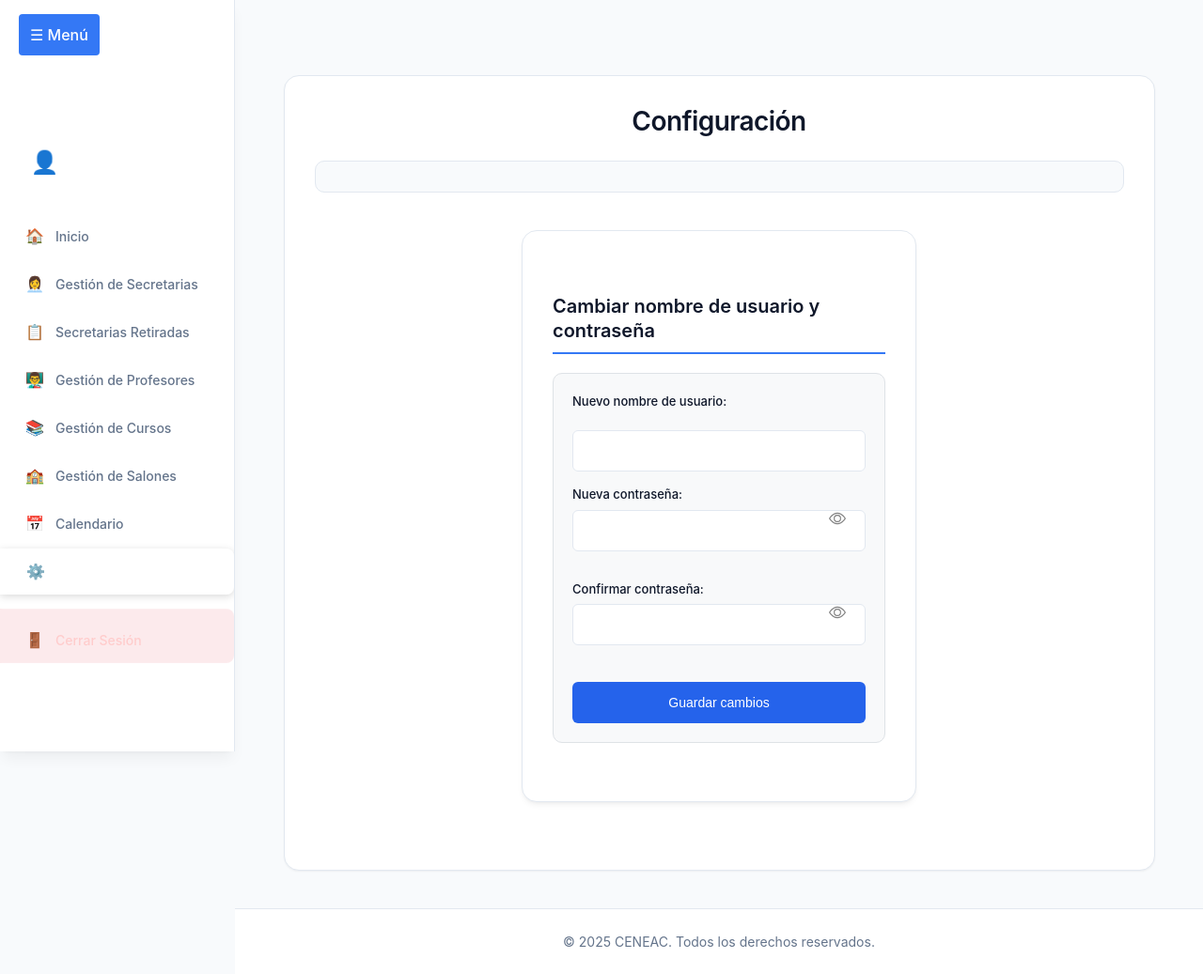
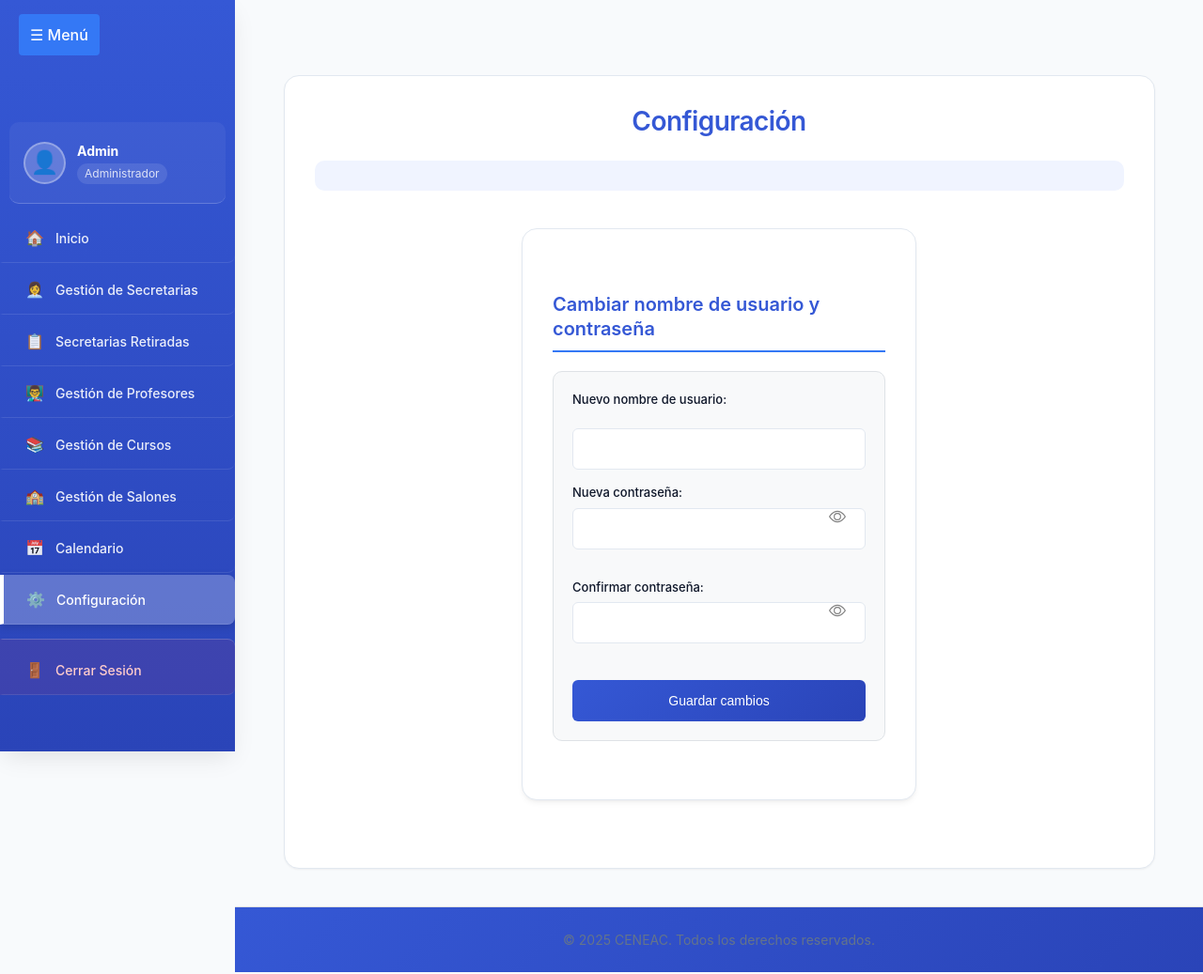
Before and after one commit to bestrolla/ceneac, a PHP site: page /ceneac/admin/configuracion/vista/configuracion.php in a window 1280 px wide. Shown: the whole page at 94% size. Run offline with PHP 8.4, Linux system fonts and the light colour scheme.

Commit message:
stilos de la pagina de configuracion

```diff
--- a/admin/configuracion/vista/styles.css
+++ b/admin/configuracion/vista/styles.css
@@ -1,41 +1,35 @@
 /* ==========================================================================
-   Variables y Configuración Global (Minimalista)
+   Variables Globales
    ========================================================================== */
 :root {
-  /* Paleta de Colores Primaria */
-  --primary: #2563eb;         /* Azul refinado */
-  --primary-hover: #1d4ed8;   /* Azul oscuro suave */
-  --primary-light: #eff6ff;   /* Fondo azul ultra claro */
+  /* Paleta de Azules Principal */
+  --azul: #3558d5;
+  --azul-oscuro: #2a44b8;
+  --azul-claro: #d7e1ff;
+  --azul-muy-claro: #f0f4ff;
 
-  /* Neutros */
-  --bg-main: #f8fafc;         /* Fondo general slate-50 */
-  --surface: #ffffff;         /* Tarjetas y contendores */
-  --border: #e2e8f0;          /* Líneas de división discretas */
-  --border-hover: #cbd5e1;
+  /* Neutros y Superficies */
+  --bg-main: #f8fafc;
+  --surface: #ffffff;
+  --border: #e2e8f0;
 
-  /* Tipografía */
-  --text-main: #0f172a;       /* Texto principal casi negro */
-  --text-muted: #64748b;      /* Texto secundario / etiquetas */
+  /* Textos */
+  --text-main: #0f172a;
+  --text-muted: #64748b;
+  --blanco: #ffffff;
 
-  /* Estados */
-  --success-bg: #f0fdf4;
-  --success-text: #166534;
-  --error-bg: #fef2f2;
-  --error-text: #991b1b;
-
-  /* Sombras Minimalistas (Suaves y difusas) */
+  /* Sombras Minimalistas */
   --shadow-sm: 0 1px 2px 0 rgba(0, 0, 0, 0.05);
   --shadow-md: 0 4px 6px -1px rgba(0, 0, 0, 0.05), 0 2px 4px -2px rgba(0, 0, 0, 0.05);
-  --shadow-lg: 0 10px 15px -3px rgba(0, 0, 0, 0.05), 0 4px 6px -4px rgba(0, 0, 0, 0.05);
+  --shadow-lg: 0 10px 25px -5px rgba(0, 0, 0, 0.1);
 
-  /* Geometría y Animación */
-  --radius-sm: 6px;
-  --radius-md: 10px;
-  --radius-lg: 16px;
-  --transition: all 0.2s ease-in-out;
+  /* Geometría */
+  --radio-sm: 6px;
+  --radio-md: 10px;
+  --radio-lg: 16px;
+  --transicion: all 0.2s cubic-bezier(0.4, 0, 0.2, 1);
 }
 
-/* Reset y Base */
 *, *::before, *::after {
   margin: 0;
   padding: 0;
@@ -43,7 +37,7 @@
 }
 
 body {
-  font-family: 'Inter', system-ui, -apple-system, BlinkMacSystemFont, "Segoe UI", Roboto, sans-serif;
+  font-family: 'Inter', system-ui, -apple-system, sans-serif;
   background-color: var(--bg-main);
   color: var(--text-main);
   display: flex;
@@ -109,29 +104,31 @@ body {
   z-index: 1001;
   top: 0;
   left: 0;
-  background-color: var(--surface);
+  background: linear-gradient(180deg, var(--azul) 0%, var(--azul-oscuro) 100%);
   overflow-x: hidden;
   transition: width 0.3s cubic-bezier(0.16, 1, 0.3, 1);
   padding-top: 72px;
-  border-right: 1px solid var(--border);
   box-shadow: var(--shadow-lg);
 }
 
 .sidebar a {
-  padding: 12px 24px;
+  padding: 14px 24px;
   text-decoration: none;
   font-size: 15px;
   font-weight: 500;
-  color: var(--text-muted);
+  color: rgba(255, 255, 255, 0.9);
   display: flex;
   align-items: center;
   gap: 12px;
-  transition: var(--transition);
+  transition: var(--transicion);
+  border-left: 3px solid transparent;
 }
 
 .sidebar a:hover {
-  background-color: var(--primary-light);
-  color: var(--primary);
+  background-color: rgba(255, 255, 255, 0.1);
+  color: var(--blanco);
+  border-left-color: var(--blanco);
+  padding-left: 28px;
 }
 
 .closebtn {
@@ -175,7 +172,7 @@ body {
 .main-content h1 {
   font-size: 1.75rem;
   font-weight: 600;
-  color: var(--text-main);
+  color: var(--azul);
   margin-bottom: 24px;
   letter-spacing: -0.02em;
 }
@@ -188,9 +185,8 @@ body {
   margin-bottom: 24px;
   gap: 16px;
   padding: 16px 20px;
-  background-color: var(--bg-main);
-  border: 1px solid var(--border);
-  border-radius: var(--radius-md);
+  background-color: var(--azul-muy-claro);
+  border-radius: var(--radio-md);
 }
 
 p {
@@ -295,14 +286,13 @@ p {
   font-size: 1.25rem;
   font-weight: 600;
   margin-bottom: 20px;
-  color: var(--text-main);
+  color: var(--azul);
 }
 
 .config-form label {
   display: block;
   margin-bottom: 6px;
   font-weight: 500;
-  color: var(--text-main);
   font-size: 13px;
 }
 
@@ -316,17 +306,16 @@ p {
   width: 100%;
   padding: 10px 14px;
   border: 1px solid var(--border);
-  border-radius: var(--radius-sm);
+  border-radius: var(--radio-sm);
   font-size: 14px;
-  transition: var(--transition);
+  transition: var(--transicion);
   background-color: var(--surface);
-  color: var(--text-main);
 }
 
 .config-form input:focus {
   outline: none;
-  border-color: var(--primary);
-  box-shadow: 0 0 0 3px rgba(37, 99, 235, 0.12);
+  border-color: var(--azul);
+  box-shadow: 0 0 0 3px rgba(53, 88, 213, 0.15);
 }
 
 .toggle-password {
@@ -353,71 +342,61 @@ p {
 .config-form button[type="submit"] {
   width: 100%;
   padding: 10px;
-  background-color: var(--primary);
-  color: white;
+  background: linear-gradient(135deg, var(--azul) 0%, var(--azul-oscuro) 100%);
+  color: var(--blanco);
   border: none;
-  border-radius: var(--radius-sm);
+  border-radius: var(--radio-sm);
   cursor: pointer;
   font-weight: 500;
   font-size: 14px;
-  transition: var(--transition);
+  transition: var(--transicion);
   margin-top: 8px;
 }
 
 .config-form button[type="submit"]:hover {
-  background-color: var(--primary-hover);
+  opacity: 0.95;
 }
 
-/* Mensajes de Alerta */
+/* Mensajes */
 .config-message {
   margin-top: 16px;
   padding: 12px;
-  border-radius: var(--radius-sm);
+  border-radius: var(--radio-sm);
   font-size: 13px;
   font-weight: 500;
   text-align: center;
 }
 
 .config-message.success {
-  background-color: var(--success-bg);
-  color: var(--success-text);
+  background-color: #f0fdf4;
+  color: #166534;
   border: 1px solid rgba(22, 101, 52, 0.15);
 }
 
 .config-message.error {
-  background-color: var(--error-bg);
-  color: var(--error-text);
+  background-color: #fef2f2;
+  color: #991b1b;
   border: 1px solid rgba(153, 27, 27, 0.15);
 }
 
 .error-message {
-  color: var(--error-text);
+  color: #991b1b;
   font-size: 12px;
   margin-top: 4px;
   display: none;
 }
 
-/* ==========================================================================
-   Footer y Accesibilidad
-   ========================================================================== */
+/* Footer */
 footer {
   text-align: center;
   padding: 24px;
-  background-color: var(--surface);
-  color: var(--text-muted);
+  background: linear-gradient(135deg, var(--azul) 0%, var(--azul-oscuro) 100%);
+  color: var(--blanco);
   font-size: 13px;
   margin-top: auto;
-  border-top: 1px solid var(--border);
 }
 
-button:disabled {
-  opacity: 0.5;
-  cursor: not-allowed;
-}
-
-/* ==========================================================================
-   Diseño Adaptativo (Responsive Design)
-   ========================================================================== */
+/* Adaptación Responsiva */
 @media (max-width: 768px) {
   .main-content {
     margin: 72px 16px 24px;
```
Also changed, not shown: other parts of admin/configuracion/vista/styles.css (+41 -45 lines).
